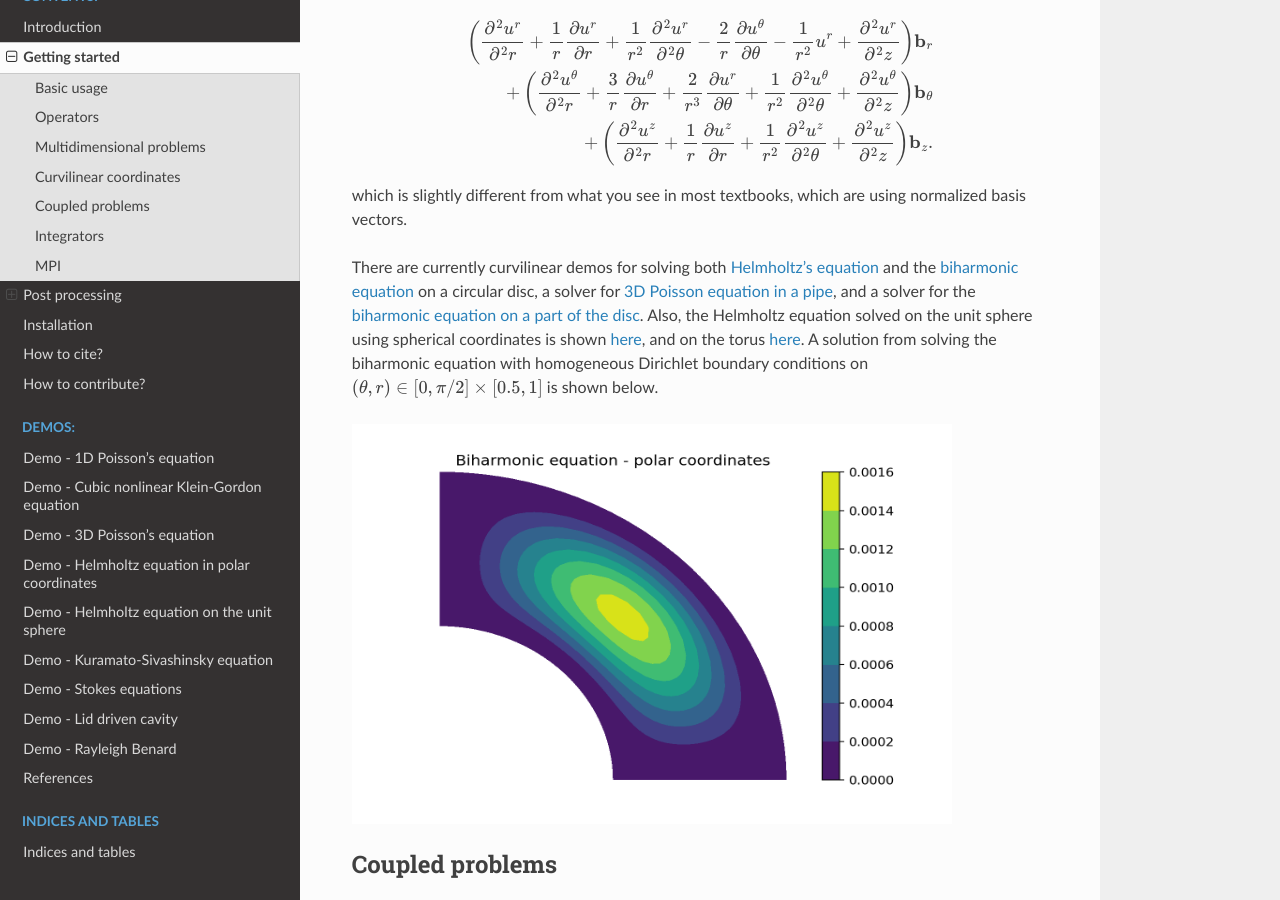
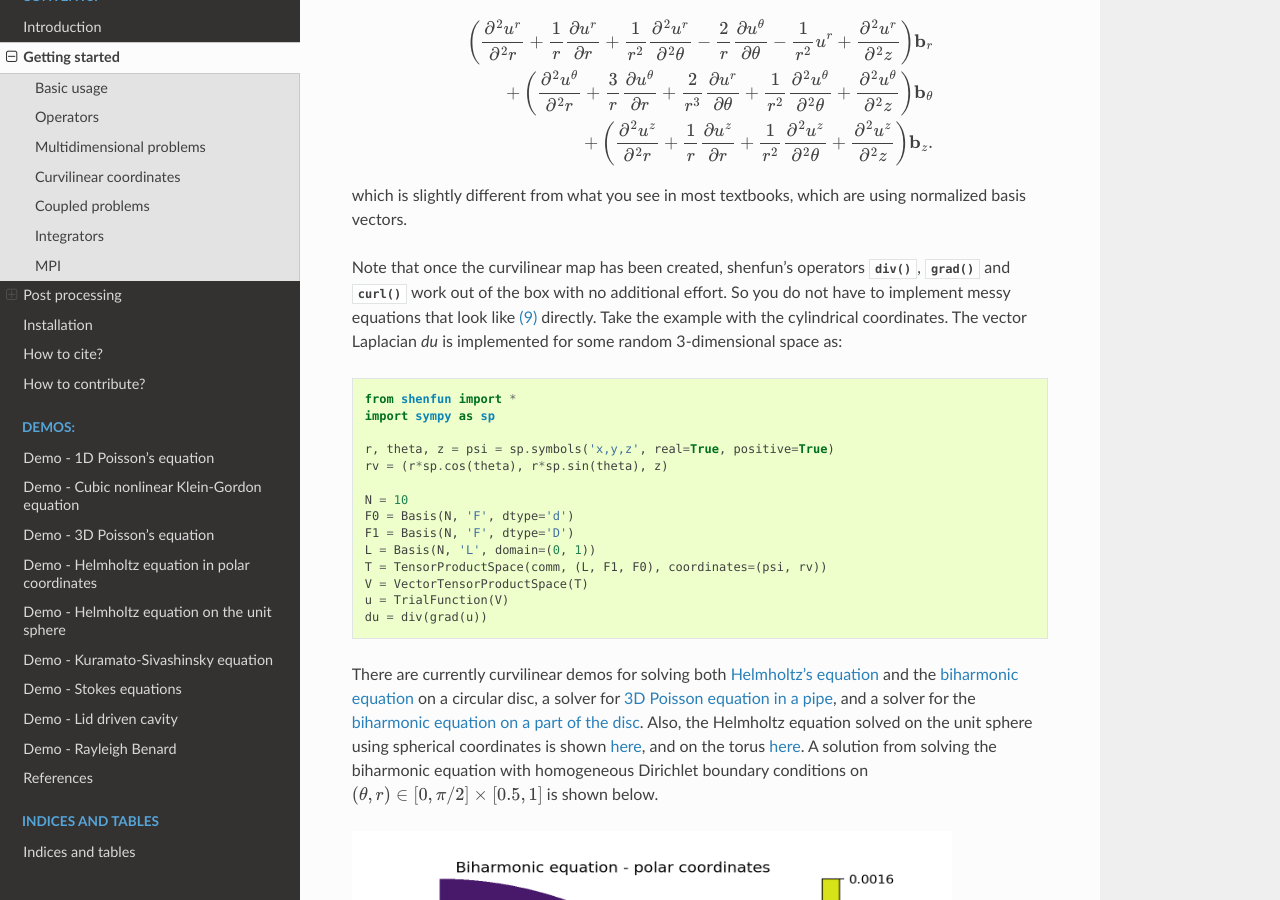
Before and after one commit to spectralDNS/shenfun, a Sphinx documentation site: the page built from docs/source/gettingstarted.rst, in a window 1280 px wide and 900 px high, scrolled down 8607 px. Built offline with Sphinx 7.4.7 and the Read the Docs theme 2.0.0, drawn with Linux system fonts in a browser that asks for light colours; formulas are drawn with MathJax 3; cross-references to code outside the pages are shown as plain code.

Commit message:
Fixing docs

```diff
--- a/docs/source/gettingstarted.rst
+++ b/docs/source/gettingstarted.rst
@@ -443,6 +443,29 @@ and the vector Laplacian :math:`\nabla^2 \vec{u}` is
 
 which is slightly different from what you see in most textbooks, which are using
 normalized basis vectors.
+
+Note that once the curvilinear map has been created, shenfun's operators
+:func:`.div`, :func:`.grad` and :func:`.curl` work out of the box with
+no additional effort. So you do not have to implement messy equations
+that look like :eq:`eq:veclaplacian` directly. Take the example with
+the cylindrical coordinates. The vector Laplacian `du` is implemented
+for some random 3-dimensional space as::
+
+    from shenfun import *
+    import sympy as sp
+
+    r, theta, z = psi = sp.symbols('x,y,z', real=True, positive=True)
+    rv = (r*sp.cos(theta), r*sp.sin(theta), z)
+
+    N = 10
+    F0 = Basis(N, 'F', dtype='d')
+    F1 = Basis(N, 'F', dtype='D')
+    L = Basis(N, 'L', domain=(0, 1))
+    T = TensorProductSpace(comm, (L, F1, F0), coordinates=(psi, rv))
+    V = VectorTensorProductSpace(T)
+    u = TrialFunction(V)
+    du = div(grad(u))
+
 
 There are currently curvilinear demos for solving both `Helmholtz's
 equation <https://github.com/spectralDNS/shenfun/blob/master/demo/unitdisc_helmholtz.py>`_
```
Also changed, not shown: 1 other file.
